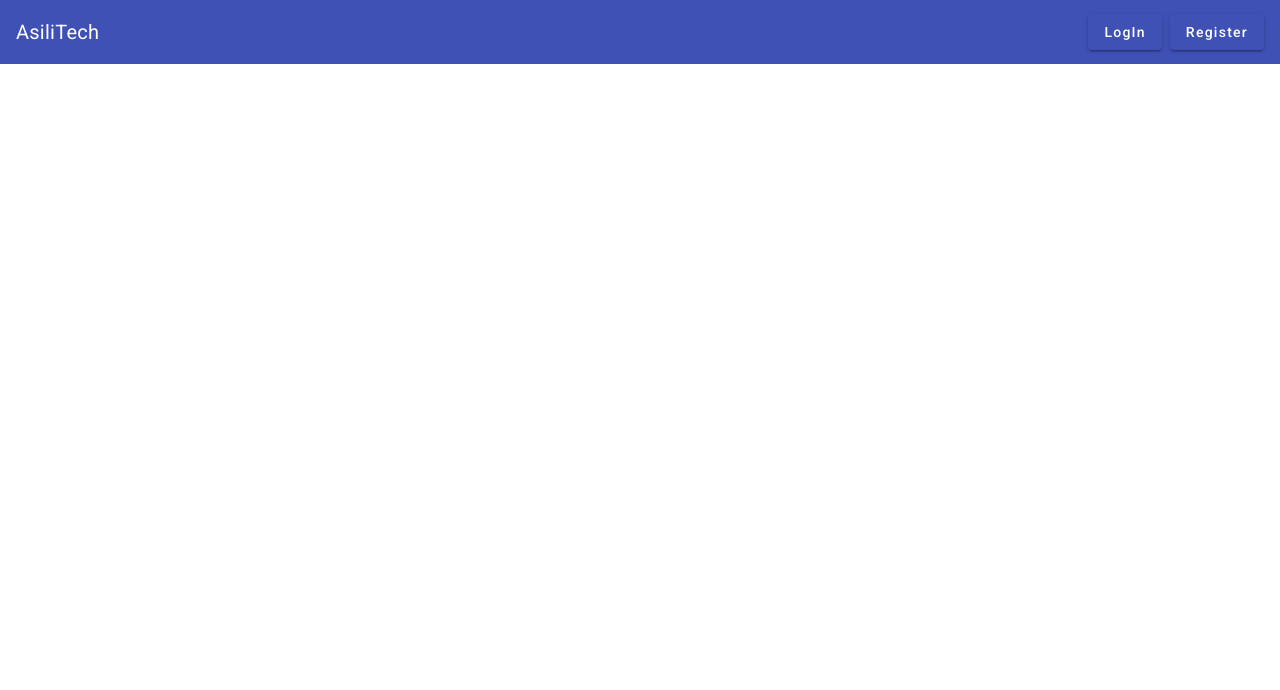
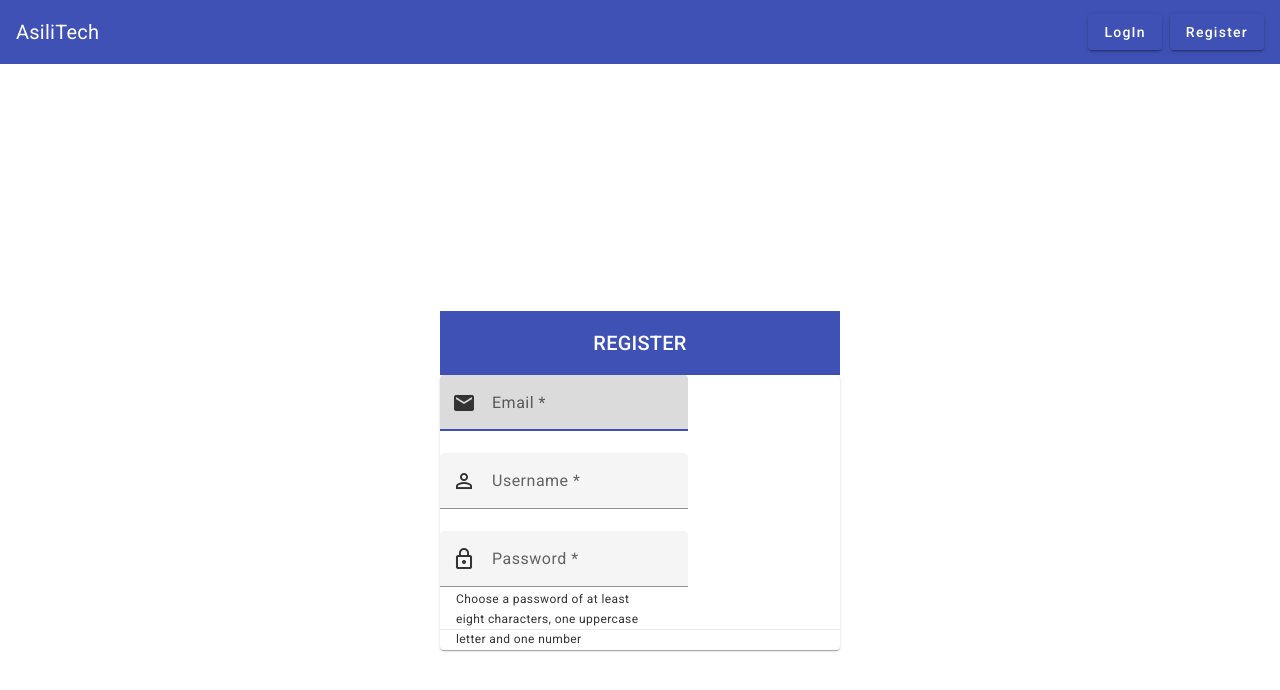
Before and after one commit to mmnete/asilitech_land_registration, an Angular app in the folder front_end/: page /register in a window 1280 px wide. Before the commit this address led to /. Shown: the top 690 px of the page. Built offline with nearby package versions, Linux system fonts and the light colour scheme.

Commit message:
register com added

```diff
--- a/front_end/src/app/app-routing.module.ts
+++ b/front_end/src/app/app-routing.module.ts
@@ -3,11 +3,14 @@ import { RouterModule, Routes } from '@angular/router';
 import { LogInComponentComponent } from './pages/log-in-component/log-in-component.component';
 import { WelcomeComponent } from './pages/welcome/welcome.component';
 import { SearchComponent } from './pages/search/search.component';
+import { RegisterComponent } from './pages/register/register.component';
 
 const routes: Routes = [
   { path: '', component: WelcomeComponent },
   { path: 'search', component: SearchComponent },
-  { path: 'login', component: LogInComponentComponent }
+  { path: 'login', component: LogInComponentComponent },
+  { path: 'register', component: RegisterComponent }
+
 ];
 
 @NgModule({
--- a/front_end/src/app/app.module.ts
+++ b/front_end/src/app/app.module.ts
@@ -11,6 +11,7 @@ import { NavbarComponent } from './navbar/navbar.component';
 import { BrowserAnimationsModule } from '@angular/platform-browser/animations';
 import { WelcomeComponent } from './pages/welcome/welcome.component';
 import { SearchComponent } from './pages/search/search.component';
+import { RegisterComponent } from './pages/register/register.component';
 
 const routes: Routes = [
   { path: 'login', component: LogInComponentComponent }
@@ -23,7 +24,8 @@ const routes: Routes = [
     LogInComponentComponent,
     WelcomeComponent,
     SearchComponent,
-    NavbarComponent
+    NavbarComponent,
+    RegisterComponent
   ],
   imports: [
     BrowserModule,
--- a/front_end/src/app/pages/log-in-component/log-in-component.component.html
+++ b/front_end/src/app/pages/log-in-component/log-in-component.component.html
@@ -23,7 +23,7 @@
 					<button type="submit" mat-raised-button color="primary">LOGIN</button>
 				</form>
 				<br>
-				<span> or <a routerLink='/register'>REGISTER HERE</a></span>
+				<span> or <a routerLink='/register'>Register</a></span>
 
 
 
--- /dev/null
+++ b/front_end/src/app/pages/register/register.component.html
@@ -0,0 +1,46 @@
+<div class="login-container">
+    <div class="login-content">
+        <mat-toolbar class="login-toolbar" color="primary">REGISTER</mat-toolbar>
+        <mat-card>
+
+            <form [formGroup]="registerForm" #formDirective="ngForm" (ngSubmit)="onSubmit(registerForm, formDirective)">
+                <mat-form-field>
+                    <mat-icon matPrefix>email</mat-icon>
+                    <input autofocus type="email" matInput placeholder="Email *" formControlName="email">
+                    <mat-error *ngIf="registerForm.controls['email'].errors?.['required']">
+                        This field is required
+                    </mat-error>
+                    <mat-error *ngIf="registerForm.controls['email'].errors?.['pattern']">
+                        Not a valid emailaddress </mat-error>
+                </mat-form-field>
+
+
+                <mat-form-field>
+                    <mat-icon matPrefix>person_outline</mat-icon>
+                    <input autofocus type="text" matInput placeholder="Username *" formControlName="username">
+                    <mat-error *ngIf="registerForm.controls['username'].errors?.['required']">
+                        This field is required
+                    </mat-error>
+                </mat-form-field>
+
+
+                <mat-form-field>
+                    <mat-icon matPrefix>lock_outline</mat-icon>
+                    <input type="password" autocomplete="false" matInput placeholder="Password *"
+                        formControlName="password">
+                    <mat-hint>Choose a password of at least eight characters, one uppercase letter and one
+                        number</mat-hint>
+                    <mat-error *ngIf="registerForm.controls['password'].errors?.['required']">
+                        This field is required (The password must be at least six characters, one uppercase letter and
+                        one number) </mat-error>
+                    <mat-error *ngIf="registerForm.controls['password'].errors?.['requirements']">
+                        Password needs to be at least six characters, one uppercase letter and one number </mat-error>
+
+                </mat-form-field>
+
+                <hr>
+
+            </form>
+        </mat-card>
+    </div>
+</div>
--- /dev/null
+++ b/front_end/src/app/pages/register/register.component.ts
@@ -0,0 +1,44 @@
+import { Component, OnInit } from '@angular/core';
+import { FormGroup, FormControl, Validators, FormGroupDirective } from '@angular/forms';
+
+@Component({
+  selector: 'app-register',
+  templateUrl: './register.component.html',
+  styleUrls: ['../log-in-component/log-in-component.component.scss']
+})
+export class RegisterComponent implements OnInit {
+  registerForm: FormGroup;
+  fieldRequired: string = "This field is required"
+  constructor() { }
+
+  ngOnInit() {
+    this.createForm();
+  }
+  createForm() {
+    let emailregex: RegExp = /^(([^<>()\[\]\\.,;:\s@"]+(\.[^<>()\[\]\\.,;:\s@"]+)*)|(".+"))@((\[[0-9]{1,3}\.[0-9]{1,3}\.[0-9]{1,3}\.[0-9]{1,3}])|(([a-zA-Z\-0-9]+\.)+[a-zA-Z]{2,}))$/
+    this.registerForm = new FormGroup(
+      {
+        username: new FormControl(null, [Validators.required]),
+        email: new FormControl(null, [Validators.required, Validators.pattern(emailregex)]),
+        password: new FormControl(null, [Validators.required, this.checkPassword]),
+      }
+    )
+
+  }
+
+  checkPassword(control: { value: any; }) {
+    let enteredPassword = control.value
+    let passwordCheck = /^(?=.*[a-z])(?=.*[A-Z])(?=.*[0-9])(?=.{6,})/;
+    return (!passwordCheck.test(enteredPassword) && enteredPassword) ? { 'requirements': true } : null;
+  }
+
+  onSubmit(formData: FormGroup, formDirective: FormGroupDirective): void {
+
+    const email = formData.value.email;
+    const password = formData.value.password;
+    const username = formData.value.username;
+    // this.auth.registerUSer(email, password, username);
+    formDirective.resetForm();
+    this.registerForm.reset();
+  }
+}
--- a/front_end/src/index.html
+++ b/front_end/src/index.html
@@ -1,19 +1,29 @@
-<!doctype html>
+<!DOCTYPE html>
 <html lang="en">
-
   <head>
-  <meta charset="utf-8">
+    <meta charset="utf-8" />
     <title>AsiliTech</title>
-  <base href="/">
-  <meta name="viewport" content="width=device-width, initial-scale=1">
-  <link rel="icon" type="image/x-icon" href="favicon.ico">
-  <link href="https://fonts.googleapis.com/icon?family=Material+Icons" rel="stylesheet">
-  <link rel="preconnect" href="https://fonts.gstatic.com">
-  <link href="https://fonts.googleapis.com/css2?family=Roboto:wght@300;400;500&display=swap" rel="stylesheet">
+    <base href="/" />
+    <meta name="viewport" content="width=device-width, initial-scale=1" />
+    <link rel="icon" type="image/x-icon" href="favicon.ico" />
+    <link
+      href="https://fonts.googleapis.com/icon?family=Material+Icons"
+      rel="stylesheet"
+    />
+    <link rel="preconnect" href="https://fonts.gstatic.com" />
+    <link
+      href="https://fonts.googleapis.com/css2?family=Roboto:wght@300;400;500&display=swap"
+      rel="stylesheet"
+    />
+    <link
+      rel="stylesheet"
+      href="https://use.fontawesome.com/releases/v5.1.0/css/all.css"
+      integrity="sha384-lKuwvrZot6UHsBSfcMvOkWwlCMgc0TaWr+30HWe3a4ltaBwTZhyTEggF5tJv8tbt"
+      crossorigin="anonymous"
+    />
   </head>
 
   <body class="mat-typography">
     <app-root>loading</app-root>
   </body>
-
 </html>
```
Also changed, not shown: front_end/src/app/navbar-component/log-in-component/log-in-component.component.html (added), front_end/src/app/pages/register/register.component.scss (added), 1 other file (tests, documents, lock files or other folders). Lines whose indentation alone changed are shown as unchanged.
